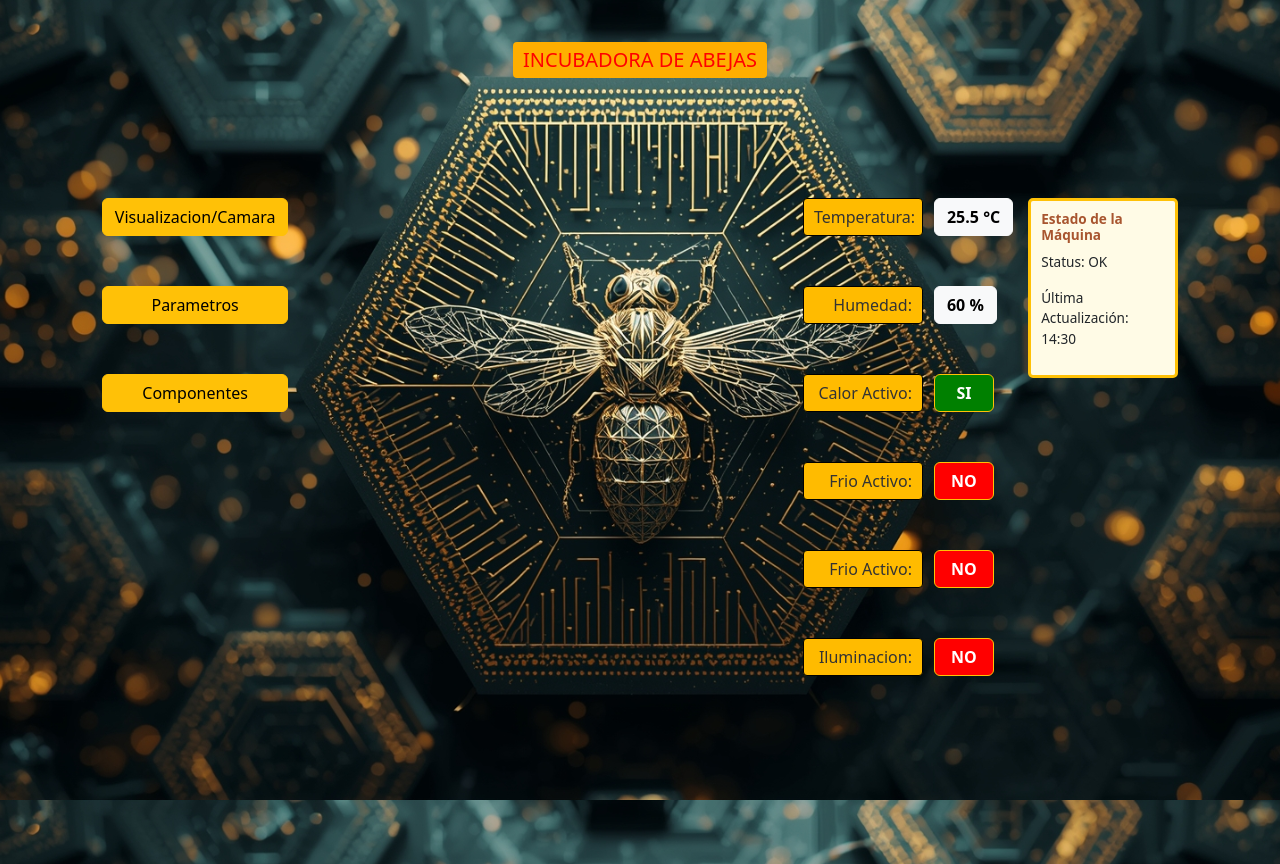
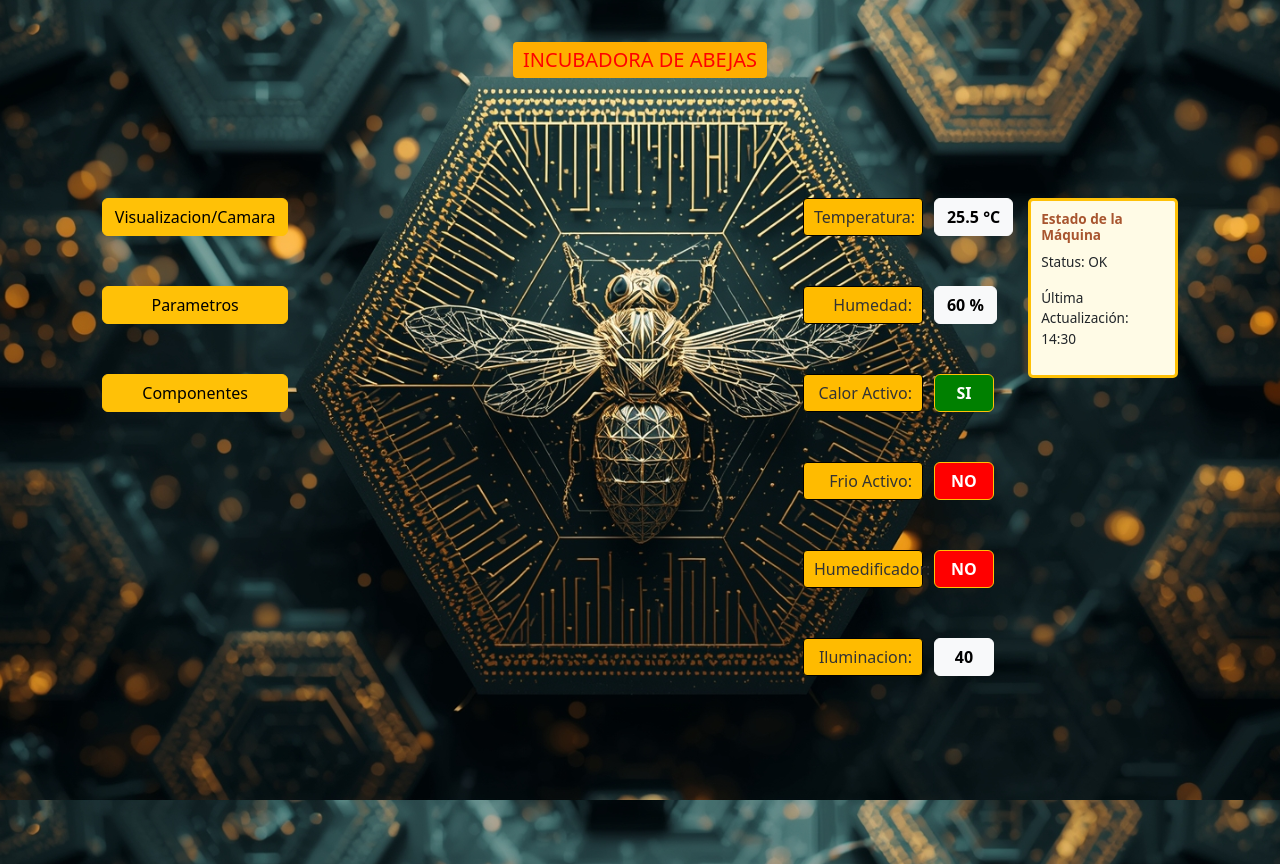
Before and after one commit to jiro314/proyecto-inacap, a React (Vite) app: page / in a window 1280 px wide. Built offline with nearby package versions, Linux system fonts and the light colour scheme.

Commit message:
modificacion de un boton y color

```diff
--- a/src/App.jsx
+++ b/src/App.jsx
@@ -30,12 +30,12 @@ const MainButtons = () => {
               <button className="btn btn-warning data-value-button status-off-button">NO</button>
             </div>
             <div className="data-row">
-              <span className="data-label">Frio Activo:</span>
+              <span className="data-label">Humedificador:</span>
               <button className="btn btn-warning data-value-button status-off-button">NO</button>
             </div>
             <div className="data-row">
               <span className="data-label">Iluminacion:</span>
-              <button className="btn btn-warning data-value-button status-off-button">NO</button>
+              <button className="btn btn-light data-value-button">40</button>
             </div>
           </div>
           <div className='status-box'>
```
